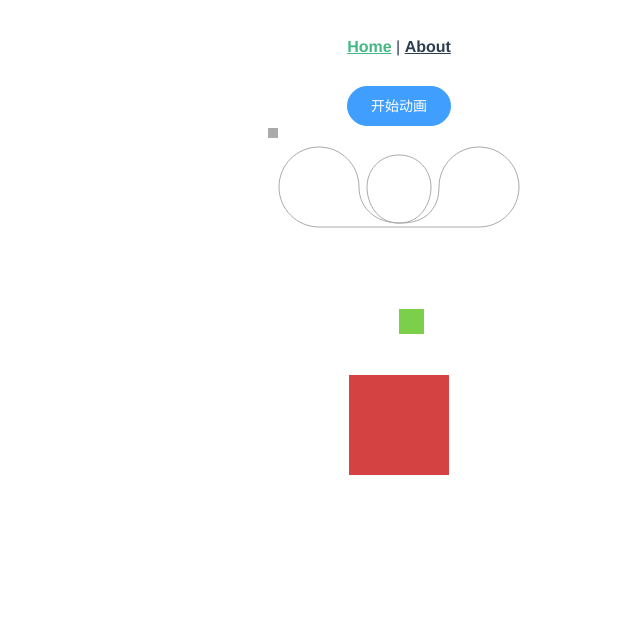
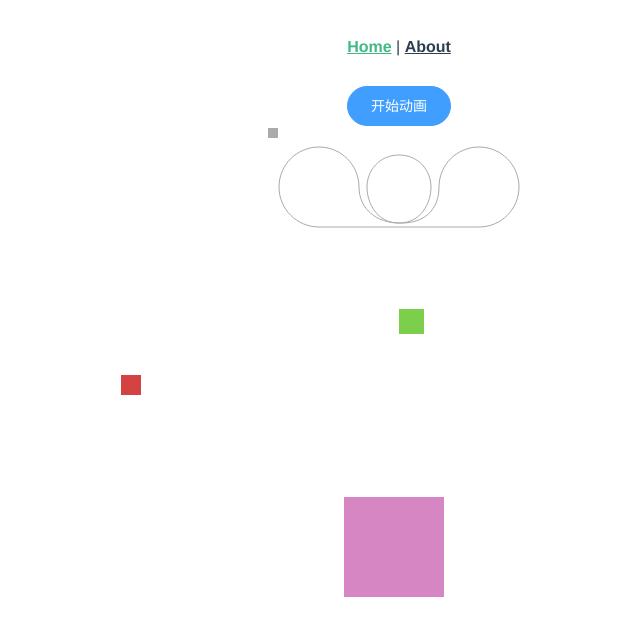
Before and after one commit to 79059038/vuesvg, a Vue app in the folder vuesvg/: page /#/ in a window 1280 px wide. Shown: the top 636 px of the page, without its empty margins (241-881 px from the left). Built offline with nearby package versions, Linux system fonts and the light colour scheme.

Commit message:
add rotate demo

```diff
--- a/vuesvg/src/views/Demo.vue
+++ b/vuesvg/src/views/Demo.vue
@@ -10,10 +10,12 @@
         <div class="warpDiv">
             <div class="reverseDiv"></div>
         </div>
-        <div class="warpDiv">
+        <div class="warpNormalDiv">
+            <div class="rotateDiv"></div>
+        </div>
+        <div class="warpNormalDiv">
             <div class="shutterDiv"></div>
         </div>
-
     </div>
 </template>
 <script>
@@ -57,6 +59,15 @@ export default {
                 },
                 loop: true
             })
+            this.anime({
+                targets: '.rotateDiv',
+                translateX: 600,
+                scale: 2,
+                rotate: 360,
+                easing: 'easeInOutSine',
+                direction: 'alternate',
+                loop: true
+            })
         }
     }
 
@@ -88,11 +99,26 @@ export default {
             left: 50%;
             position: absolute;
         }
+
+    }
+    .warpNormalDiv{
+        position: relative;
+        width: 556px;
+        height: 112px;
+        margin: 0 auto;
+        padding: 5px;
+        .rotateDiv{
+            width: 20px;
+            height: 20px;
+            background: #d44242;
+            position: absolute;
+        }
         .shutterDiv{
             width: 100px;
             height: 100px;
-            background: #d44242;
-            margin: 0 auto;
+            position: absolute;
+            background: #d686c2;
+            left: 228px;
         }
     }
 }
```
